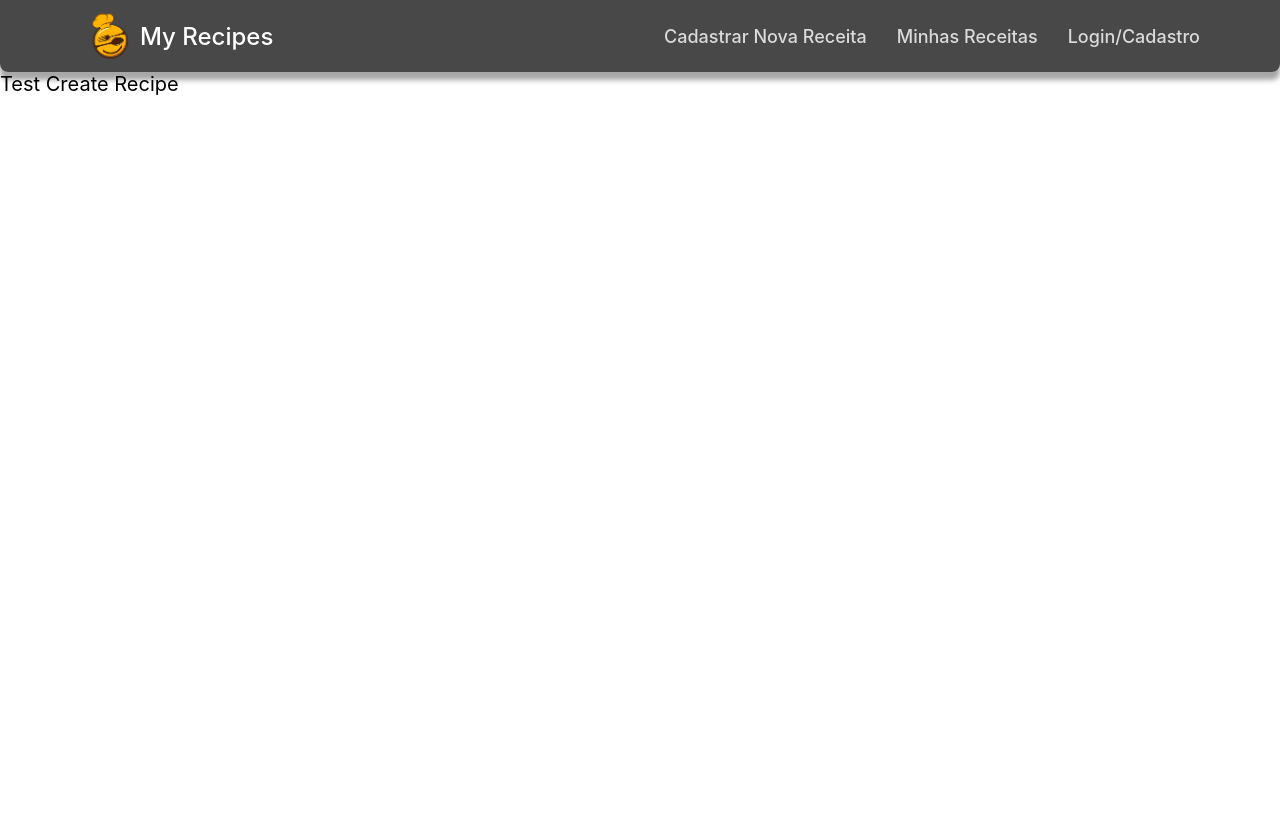
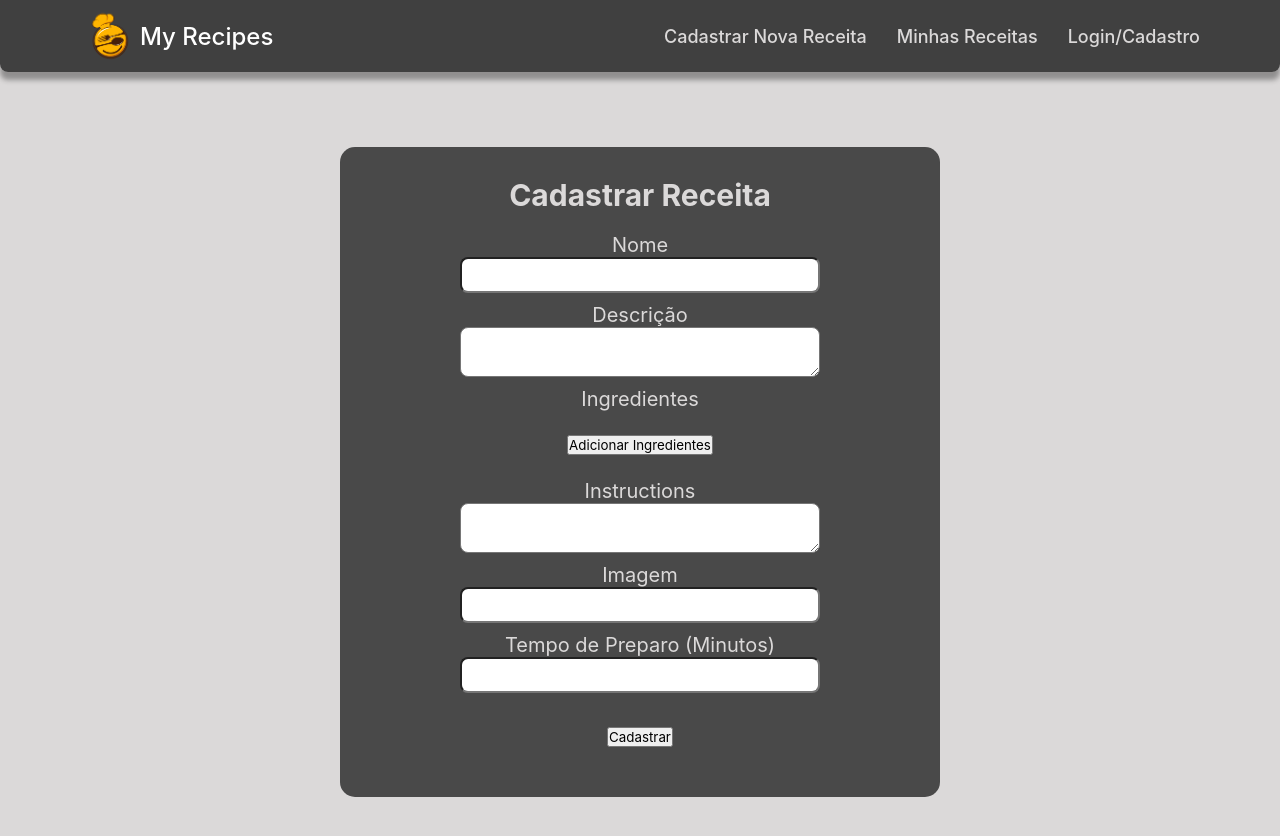
Before and after one commit to vctrr1/my-recipes-mern, a React (Vite) app in the folder client/: page /create-recipe in a window 1280 px wide. Shown: the top 836 px of the page. Before the commit the page ends 800 px from the top, so only its background shows below. Built offline with nearby package versions, Linux system fonts and the light colour scheme.

Commit message:
Implemented createRecipe page and add some css style

```diff
--- a/client/src/App.css
+++ b/client/src/App.css
@@ -53,5 +53,53 @@
 
 body {
   margin: 0;
+  padding: 0;
+  height: 100%;
   font-size: 20px;
+  background-color: #dbd9d9;
 }
+
+.full-page {
+  height: 100vh;
+  width: 100%;
+  display: flex;
+}
+
+.create-recipe {
+  display: flex;
+  flex-direction: column;
+  align-items: center; /* Centraliza os elementos na direção principal (vertical) */
+  justify-content: center; /* Centraliza os elementos na direção transversal (horizontal) */
+  height: 650px; /* Garante que o componente ocupa toda a altura da viewport */
+  width: 600px;
+  margin: auto;
+  text-align: center; /* Alinha o texto ao centro */
+  background-color: rgb(73, 73, 73);
+  border-radius: 15px;
+}
+
+.create-recipe form {
+  max-width: 360px; /* Define a largura máxima do formulário para evitar que ele fique muito largo */
+  width: 100%; /* Garante que o formulário ocupa toda a largura disponível */
+  margin-top: 20px; /* Espaço superior para separar o formulário do título */
+  margin-bottom: 20px;
+  display: flex;
+  flex-direction: column;
+  align-items: center; /* Centraliza na vertical */
+  justify-content: center; /* Centraliza na horizontal */
+}
+.create-recipe label {
+  color: #dbd9d9;
+}
+
+.create-recipe h2 {
+  color: #dbd9d9;
+}
+
+.create-recipe input,
+.create-recipe textarea {
+  border-radius: 8px;
+  padding: 8px;
+  margin-bottom: 10px; /* Espaçamento entre os elementos do formulário */
+  width: 100%; /* Garante que os elementos do formulário ocupem toda a largura do formulário */
+}
--- /dev/null
+++ b/client/src/hooks/useGetUserId.js
@@ -0,0 +1,3 @@
+export const useGetUserId = () => {
+  return window.localStorage.getItem("userID");
+};
--- a/client/src/pages/createRecipe.jsx
+++ b/client/src/pages/createRecipe.jsx
@@ -1,3 +1,117 @@
+import { useState } from "react";
+import axios from "axios";
+import { useGetUserId } from "../hooks/useGetUserId";
+import { useNavigate } from "react-router-dom";
+
 export const CreateRecipe = () => {
-  return <div>Test Create Recipe</div>;
+  const navigate = useNavigate();
+  const userID = useGetUserId();
+  const [recipe, setRecipe] = useState({
+    name: "",
+    description: "",
+    ingredients: [],
+    instruction: "",
+    cookingTime: 0,
+    imageUrl: "",
+    userOwner: userID,
+  });
+  const handleChange = (event) => {
+    //pega o nome e valor do input
+    const { name, value } = event.target;
+    //basicamente seta exatamene como recipe é, mas o atributo name do key vai ser modificado pelo value pego no input
+    setRecipe({ ...recipe, [name]: value }); // ou seja esta apenas mudando o valor a key especifica (name)
+  };
+
+  const handelIngredientChange = (event, index) => {
+    const { value } = event.target;
+    const ingredients = recipe.ingredients;
+    ingredients[index] = value;
+    setRecipe({ ...recipe, ingredients: ingredients });
+    console.log(recipe);
+  };
+
+  // eslint-disable-next-line no-unused-vars
+  const addIngredient = () => {
+    //pega tudo que ja estava no obj recipes e seta a key ingredients com spreed novamente e adiciona 1
+    setRecipe({ ...recipe, ingredients: [...recipe.ingredients, ""] });
+  };
+
+  //enviando dados do formulario para apoi
+  const onSubmit = async (event) => {
+    event.preventDefault();
+    try {
+      await axios.post("http://localhost:5100/recipes", recipe);
+      alert("Receita Cadastradas");
+      navigate("/");
+    } catch (error) {
+      console.error(error);
+    }
+  };
+
+  return (
+    <div className="full-page">
+      <div className="create-recipe">
+        <h2>Cadastrar Receita</h2>
+        <form onSubmit={onSubmit}>
+          <label htmlFor="name">Nome</label>
+          <input
+            type="text"
+            id="name"
+            name="name"
+            onChange={handleChange}
+          ></input>
+
+          <label htmlFor="description">Descrição</label>
+          <textarea
+            id="description"
+            name="description"
+            onChange={handleChange}
+          ></textarea>
+
+          <label htmlFor="ingredients">Ingredientes</label>
+          {recipe.ingredients.map((ingredient, index) => (
+            <input
+              key={index}
+              type="text"
+              name="ingredients"
+              value={ingredient}
+              onChange={(event) => handelIngredientChange(event, index)}
+            ></input>
+          ))}
+          <br />
+          <button type="button" onClick={addIngredient}>
+            Adicionar Ingredientes
+          </button>
+          <br />
+
+          <label htmlFor="instruction">Instructions</label>
+          <textarea
+            id="instruction"
+            name="instruction"
+            value={recipe.instruction}
+            onChange={handleChange}
+          ></textarea>
+
+          <label htmlFor="imageUrl">Imagem</label>
+          <input
+            type="text"
+            id="imageUrl"
+            name="imageUrl"
+            onChange={handleChange}
+          ></input>
+
+          <label htmlFor="cookingTime">Tempo de Preparo (Minutos)</label>
+          <input
+            type="number"
+            id="cookingTime"
+            name="cookingTime"
+            onChange={handleChange}
+          ></input>
+
+          <br />
+          <button type="submit">Cadastrar</button>
+        </form>
+      </div>
+    </div>
+  );
 };
```
